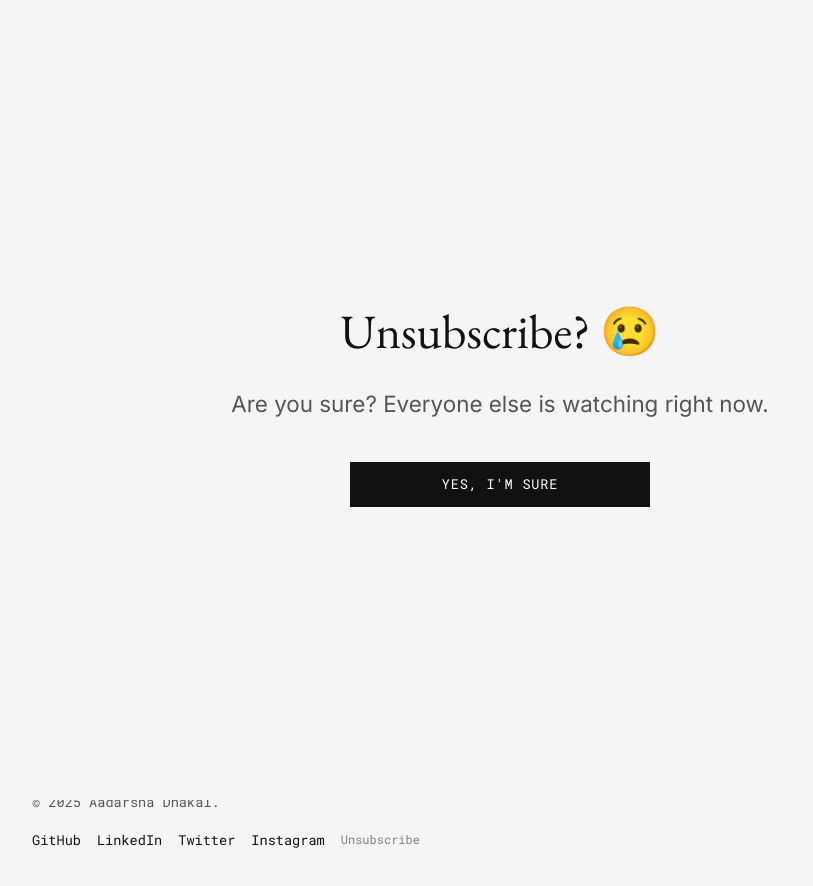
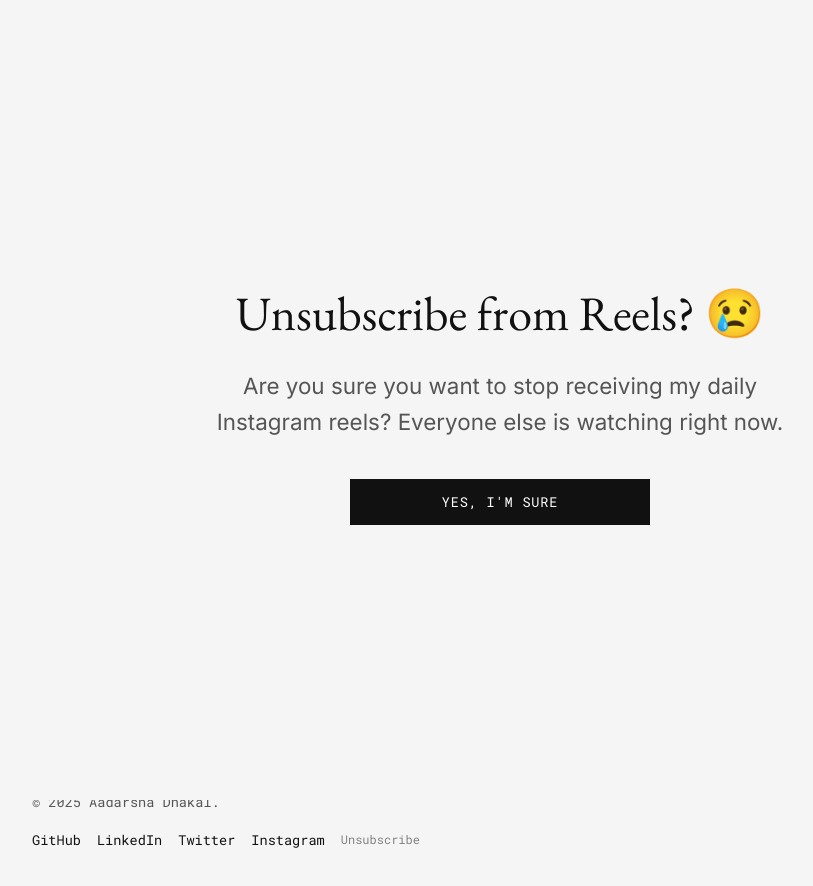
Before and after one commit to aadarshadhakalg/portfolio, a React (Vite) app: page /unsubscribe in a window 1280 px wide. Shown: the top 886 px of the page, without its empty margins (140-953 px from the left). Built offline with nearby package versions, Linux system fonts and the light colour scheme.

Commit message:
Fix: Clarify that unsubscribe is for Reels

```diff
--- a/src/pages/Unsubscribe.jsx
+++ b/src/pages/Unsubscribe.jsx
@@ -3,7 +3,7 @@
 
 const FLOW_MESSAGES = [
     {
-        text: "Are you sure? Everyone else is watching right now.",
+        text: "Are you sure you want to stop receiving my daily Instagram reels? Everyone else is watching right now.",
         btn: "Yes, I'm sure"
     },
     {
@@ -327,7 +327,7 @@
                         color: 'var(--text-primary)'
                     }}
                 >
-                    Unsubscribe? 😢
+                    Unsubscribe from Reels? 😢
                 </motion.h1>
 
                 <AnimatePresence mode="wait">
```
